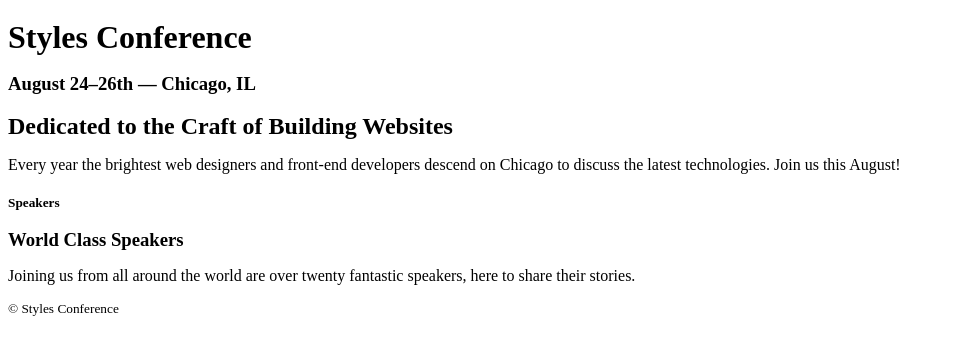
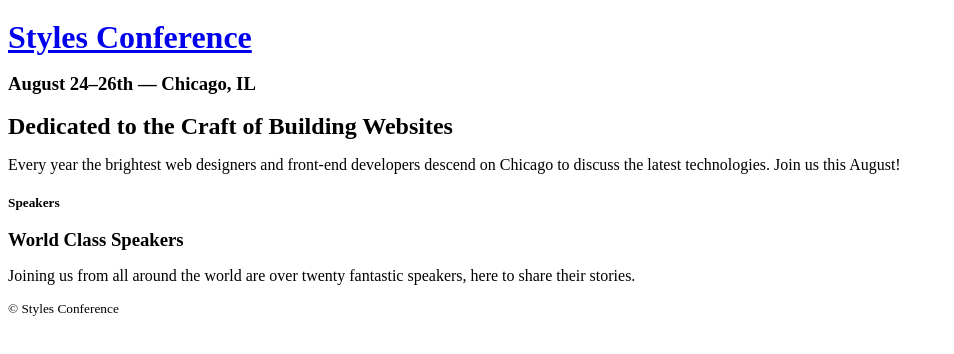
Before and after one commit to jeremyraby/learn_html_shay_howe, a plain HTML site: page index.html in a window 1280 px wide. Shown: the whole page, without its empty margins (0-954 px from the left). Drawn offline with Linux system fonts and the light colour scheme.

Commit message:
Made the H1 element inside the header a hyperlink.

```diff
--- a/index.html
+++ b/index.html
@@ -7,7 +7,9 @@
   </head>
   <body>
     <header>
-      <h1>Styles Conference</h1>
+      <h1>
+        <a href="index.html">Styles Conference</a>
+        </h1>
       <h3>August 24&ndash;26th &mdash; Chicago, IL</h3> <!-- "In Practice" Step 1 https://learn.shayhowe.com/html-css/getting-to-know-html/ -->
     </header>
     <section>
```
